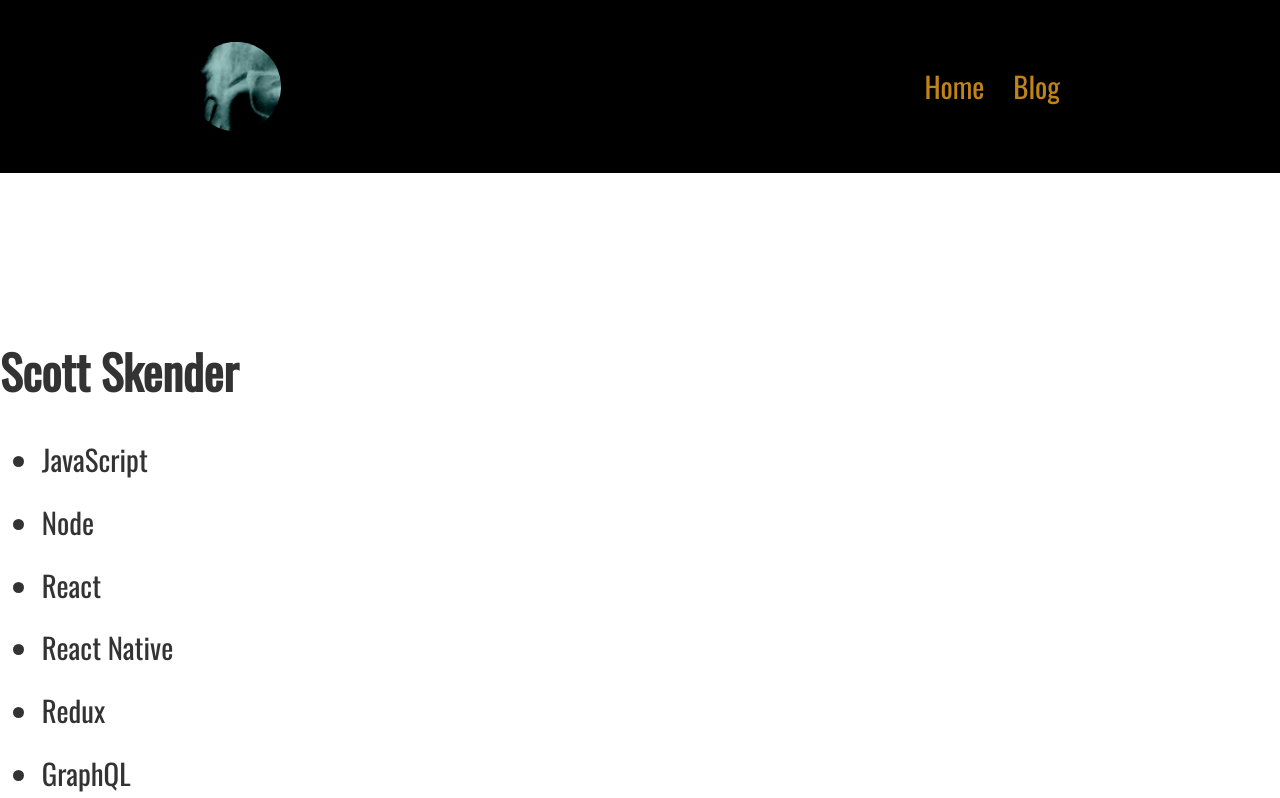
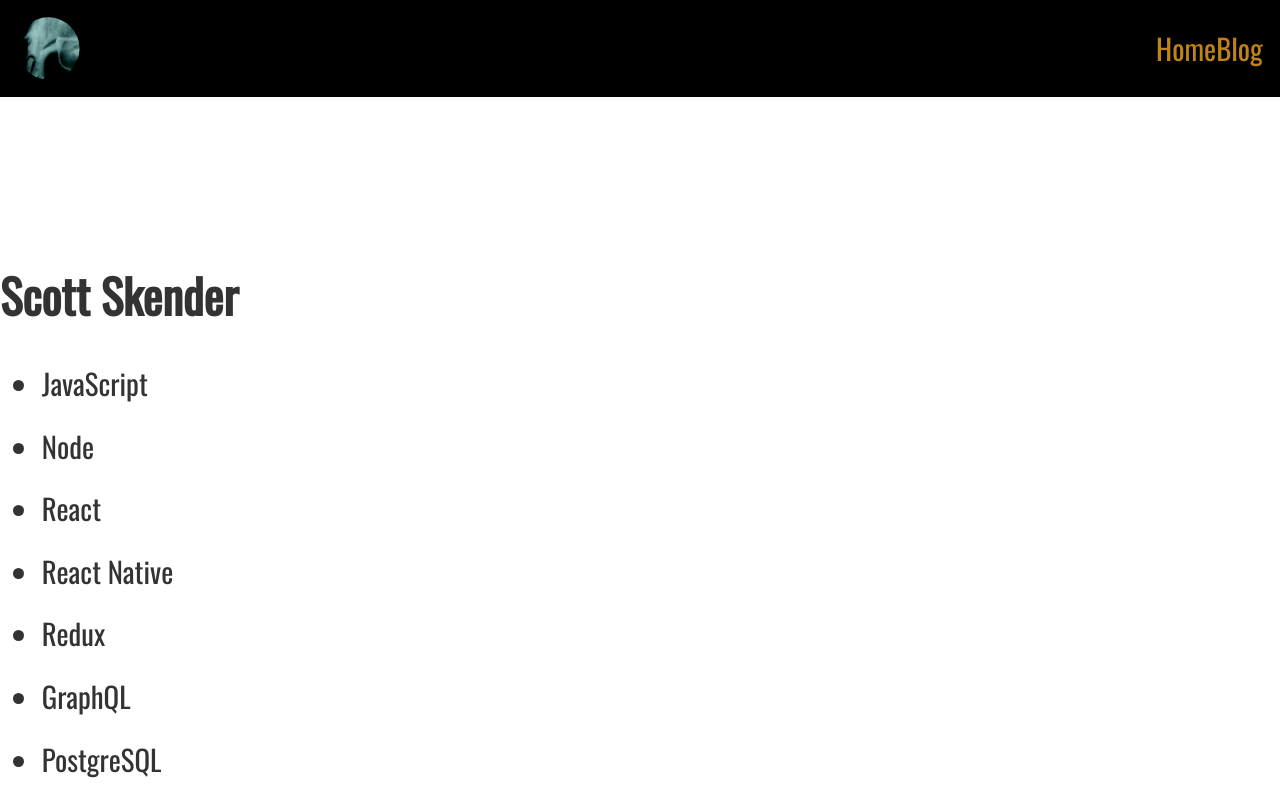
Before and after one commit to vandosant/scottskender-v2, a Gatsby site: page / in a window 1280 px wide. Shown: the top 798 px of the page. Built offline with nearby package versions, Linux system fonts and the light colour scheme; Gatsby itself is replaced by a stand-in of ours; a web font is replaced by a local one.

Commit message:
Styling header

```diff
--- a/gatsby-config.js
+++ b/gatsby-config.js
@@ -1,6 +1,6 @@
 module.exports = {
   siteMetadata: {
-    title: 'vandosant',
+    title: 'Scott Skender - Full Stack Web Developer',
   },
   plugins: [
     'gatsby-plugin-react-helmet',
--- a/src/components/header.js
+++ b/src/components/header.js
@@ -1,6 +1,7 @@
 import React from 'react'
 import { Link } from 'gatsby'
 import Image from './image'
+import styles from './header.module.css'
 
 const Header = ({ siteTitle }) => (
   <div
@@ -8,40 +9,17 @@
       background: 'black',
     }}
   >
-    <div
-      style={{
-        display: 'flex',
-        justifyContent: 'space-between',
-        alignItems: 'center',
-        margin: '0 auto',
-        maxWidth: 960,
-        padding: '1.45rem 1.0875rem',
-      }}
-    >
-      <div style={{ width: '10%' }}>
+    <div className={styles.header}>
+      <div style={{ width: '5%' }}>
         <div style={{ clipPath: 'circle(100px at center)' }}>
           <Image />
         </div>
       </div>
       <div>
-        <Link
-          to="/"
-          style={{
-            color: '#bf8415',
-            paddingRight: '1rem',
-            textDecoration: 'none',
-          }}
-        >
+        <Link to="/" className={styles.headerLink}>
           Home
         </Link>
-        <Link
-          to="/blog"
-          style={{
-            color: '#bf8415',
-            paddingRight: '1rem',
-            textDecoration: 'none',
-          }}
-        >
+        <Link to="/blog" className={styles.headerLink}>
           Blog
         </Link>
       </div>
--- /dev/null
+++ b/src/components/header.module.css
@@ -0,0 +1,13 @@
+.header {
+  display: flex;
+  justify-content: space-between;
+  align-items: center;
+  margin: 0 'auto';
+  max-width: 960;
+  padding: 0.6rem;
+}
+.header-link {
+  color: #bf8415;
+  padding-right: 1rem;
+  text-decoration: 'none';
+}
--- a/src/components/layout.js
+++ b/src/components/layout.js
@@ -22,8 +22,8 @@
         <Helmet
           title={data.site.siteMetadata.title}
           meta={[
-            { name: 'description', content: 'Sample' },
-            { name: 'keywords', content: 'sample, something' },
+            { name: 'description', content: 'Personal website and blog' },
+            { name: 'keywords', content: 'blog, tech, python, pandas' },
           ]}
         >
           <html lang="en" />
--- a/src/templates/blogTemplates.js
+++ b/src/templates/blogTemplates.js
@@ -1,6 +1,7 @@
 import React from 'react'
 import { graphql } from 'gatsby'
 import styles from '../blog.module.css'
+import Layout from '../components/Layout'
 
 export default function Template({
   data, // this prop will be injected by the GraphQL query below.
@@ -8,6 +9,7 @@
   const { markdownRemark } = data // data.markdownRemark holds our post data
   const { frontmatter, html } = markdownRemark
   return (
+    <Layout>
       <div className={styles.blogPostContainer}>
         <div className="blog-post">
           <h1>{frontmatter.title}</h1>
@@ -18,6 +20,7 @@
           />
         </div>
       </div>
+    </Layout>
   )
 }
 
```
Also changed, not shown: src/pages/page-2.js (deleted, +0 -14 lines). Lines whose indentation alone changed are shown as unchanged.
